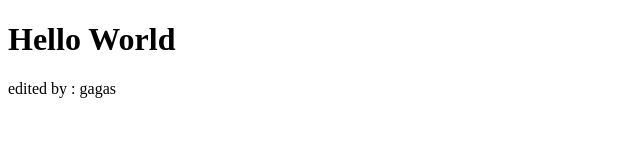
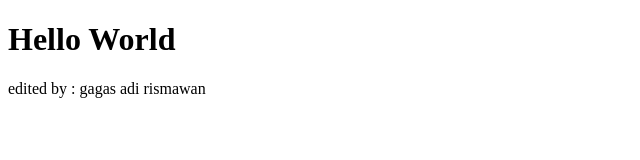
Before and after one commit to budiyunior/Workshop-Framework, a plain HTML site: page index.html in a window 1280 px wide. Shown: the whole page, without its empty margins (0-640 px from the left). Drawn offline with Linux system fonts and the light colour scheme.

Commit message:
Update index.html

```diff
--- a/index.html
+++ b/index.html
@@ -7,7 +7,7 @@
 
 <body>
 	<h1>Hello World</h1>
-	<p>edited by : gagas</p>
+	<p>edited by : gagas adi rismawan</p>
 
 </body>
 
```
